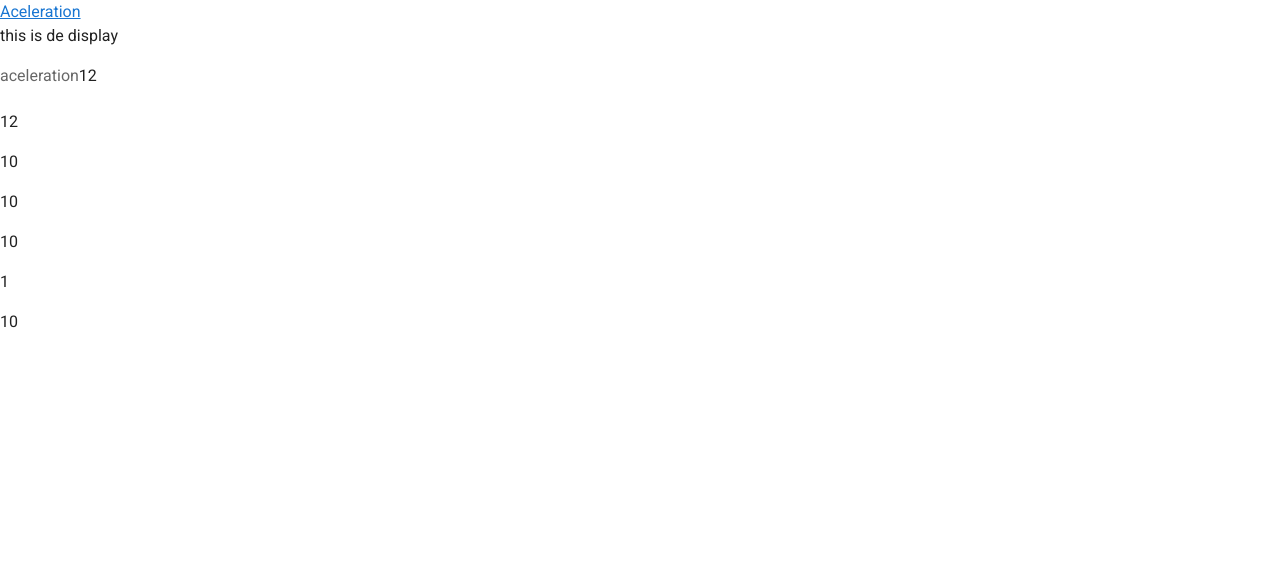
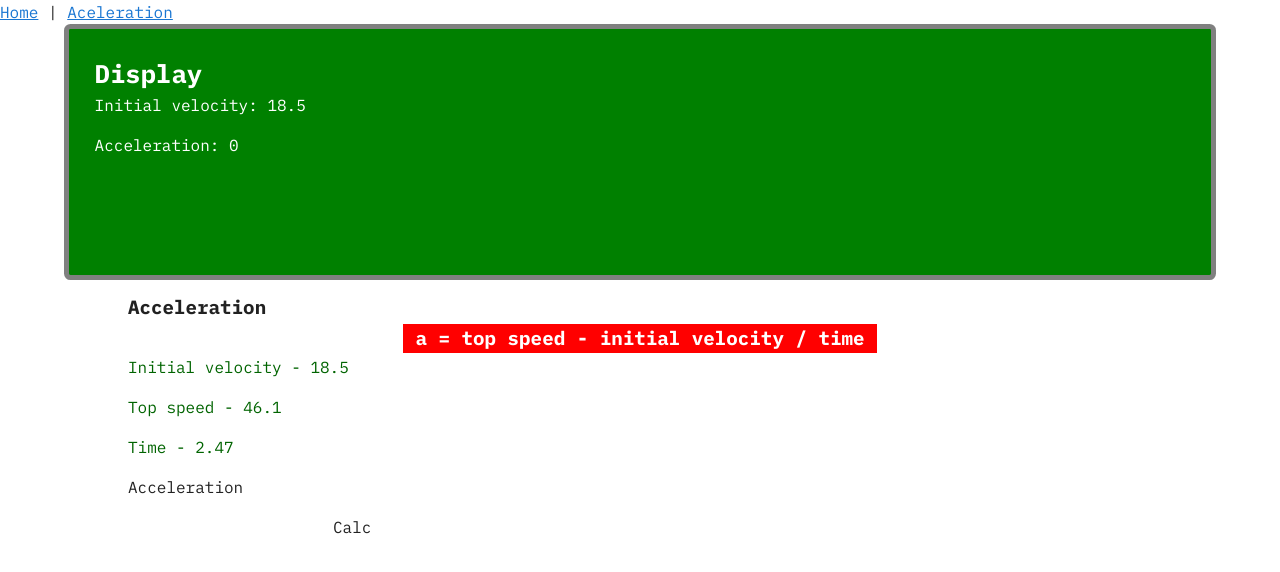
Before and after one commit to FedeSca001/Calculator-Functions, a Vue app: page /aceleration in a window 1280 px wide. Shown: the top 572 px of the page. Built offline with nearby package versions, Linux system fonts and the light colour scheme.

Commit message:
acceleration

```diff
--- a/public/index.html
+++ b/public/index.html
@@ -5,6 +5,9 @@
     <meta http-equiv="X-UA-Compatible" content="IE=edge">
     <meta name="viewport" content="width=device-width,initial-scale=1.0">
     <link rel="icon" href="<%= BASE_URL %>favicon.ico">
+    <link rel="preconnect" href="https://fonts.googleapis.com">
+    <link rel="preconnect" href="https://fonts.gstatic.com" crossorigin>
+    <link href="https://fonts.googleapis.com/css2?family=IBM+Plex+Mono:wght@100;200;300;400;500;600;700&display=swap" rel="stylesheet">
     <title><%= htmlWebpackPlugin.options.title %></title>
     <link rel="stylesheet" href="https://fonts.googleapis.com/css?family=Roboto:100,300,400,500,700,900">
     <link rel="stylesheet" href="https://cdn.jsdelivr.net/npm/@mdi/font@latest/css/materialdesignicons.min.css">
--- a/src/App.vue
+++ b/src/App.vue
@@ -25,5 +25,7 @@ export default {
 </script>
 
 <style scoped>
-
+.app{
+  font-family: 'IBM Plex Mono', monospace;
+}
 </style>
--- a/src/components/Display.vue
+++ b/src/components/Display.vue
@@ -1,13 +1,35 @@
 <template>
-  <p>this is de display</p>
+  <div class="displayContainter">
+    <h2>Display</h2>
+    <p>Initial velocity: {{vi}}</p>
+    <p>Acceleration: {{a}}</p>
+  </div>
 </template>
 
 <script>
+import { mapState } from 'vuex'
 export default {
-    name: 'display-comp'
+    name: 'display-comp',
+    computed: {
+      ...mapState([
+        'vi','vf','t','a','m','f'
+      ])
+    }
 }
 </script>
 
-<style>
-
+<style scoped>
+.displayContainter{
+  width: 90vw;
+  height: 20vw;
+  margin: 0 auto;
+  padding: 2vw;
+  background-color: green;
+  border: 0.4vw solid grey;
+  color: white;
+  border-radius: 0.5vw;
+}
+h2{
+  font-size: 2vw;
+}
 </style>
--- a/src/components/navBar.vue
+++ b/src/components/navBar.vue
@@ -1,5 +1,8 @@
 <template>
-    <router-link to="/aceleration">Aceleration</router-link>
+    <section>
+        <router-link to="/">Home</router-link> |
+        <router-link to="/aceleration">Aceleration</router-link>
+    </section>
 </template>
 
 <script>
--- a/src/store/index.js
+++ b/src/store/index.js
@@ -5,16 +5,23 @@ Vue.use(Vuex)
 
 export default new Vuex.Store({
   state: {
-    vi: 10,
-    vf: 10,
-    t: 10,
-    a: 12,
-    m: 1,
-    f: 10
+    vi: 18.5,
+    vf: 46.1,
+    t: 2.47,
+    a: 0,
+    m: 0,
+    f: 0
   },
   getters: {
   },
   mutations: {
+    calculateAcceleration () {
+      if (!this.vf && !this.vi && !this.t){
+        this.a = ((this.vf - this.vi) / this.t)
+      } else {
+        alert('completa todos los campos')
+      }
+    }
   },
   actions: {
   },
--- a/src/views/Aceleration.vue
+++ b/src/views/Aceleration.vue
@@ -1,41 +1,54 @@
 <template>
-  <div @keyup.enter="aceleration">
-    <v-input label="aceleration">
-        <input type="number" v-model="this.a">
-    </v-input>
-    <p>{{a}}</p>
-    <p>{{vi}}</p>
-    <p>{{vf}}</p>
-    <p>{{t}}</p>
-    <p>{{m}}</p>
-    <p>{{f}}</p>
+  <div @keyup.enter="calculateAcceleration" class="containData">
+    <h3>Acceleration</h3>
+    <h4 class="formula">a = top speed - initial velocity / time</h4>
+    <div class="variables">
+      <p>Initial velocity - {{vi}}</p>
+      <p>Top speed - {{vf}}</p>
+      <p>Time - {{t}}</p>
+    </div>
+    <div>
+      <p>Acceleration</p>
+      <input type="number">
+      <button @click="calculateAcceleration()">Calc</button>
+    </div>
   </div>
 </template>
 
 <script>
-import { mapState } from 'vuex'
+import { mapMutations, mapState } from 'vuex'
 export default {
-    name: 'aceleration-comp',
-        data () {
-            return (
-            {
-                acelerationResult: 0
-            }
-            )
-        },
+  name: 'aceleration-comp',
   methods: {
-    aceleration () {
-      this.a = (this.vf - this.vi) / this.t
-    }
+    ...mapMutations([
+      'calculateAcceleration'
+    ])
   },
   computed: {
       ...mapState([
-        'vi','vf','t','a','m','f'
+        'vi','vf','t','a'
       ])
   }
 }
 </script>
 
-<style>
-
+<style scoped>
+h3{
+  font-size: 1.5vw;
+}
+.formula{
+  font-size: 1.5vw;
+  background-color: red;
+  padding: 0 1vw;
+  color: white;
+  width: max-content;
+  margin: 0.2vw auto;
+}
+.containData{
+  margin: 1vw auto;
+  width: 80vw;
+}
+.variables{
+  color: darkgreen;
+}
 </style>
```
